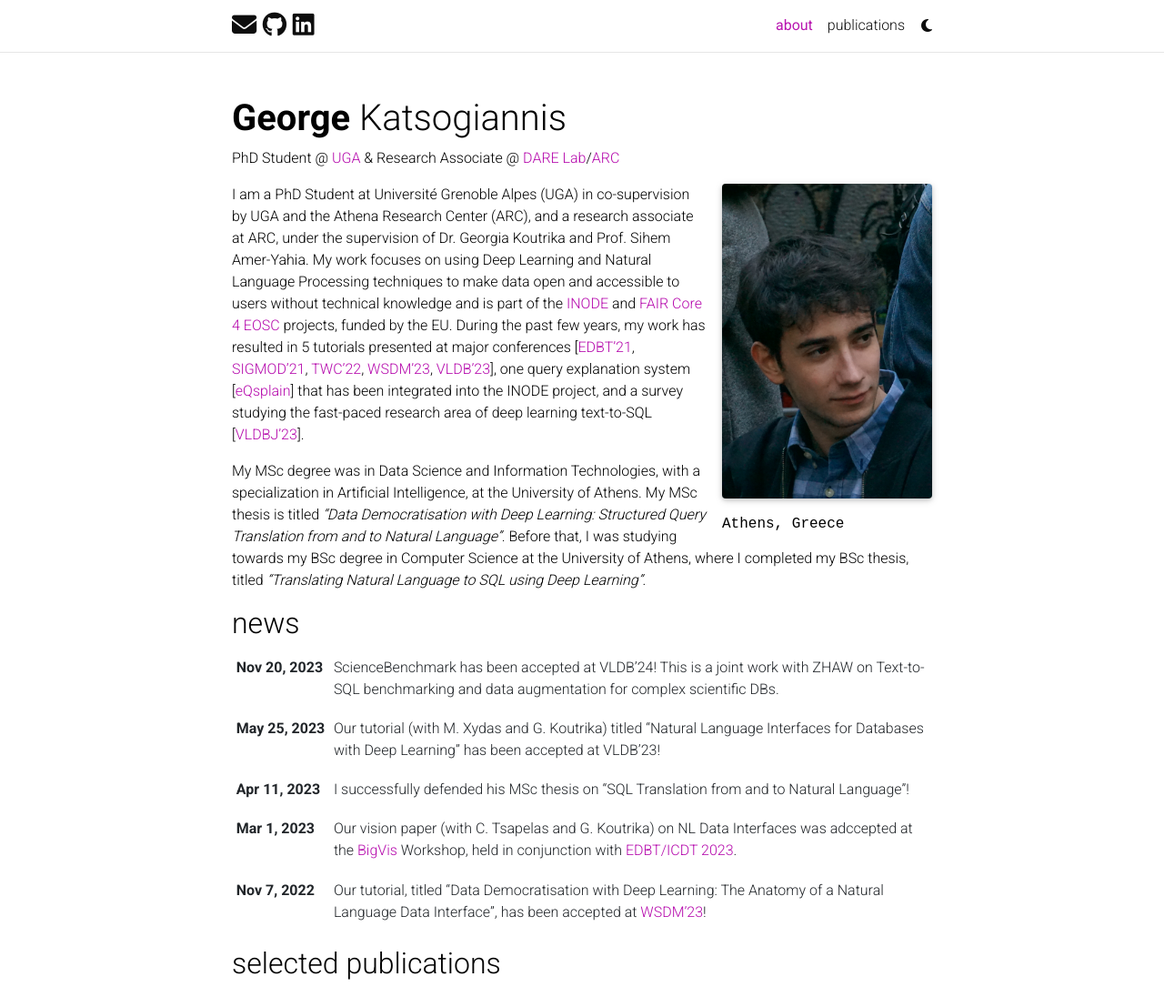
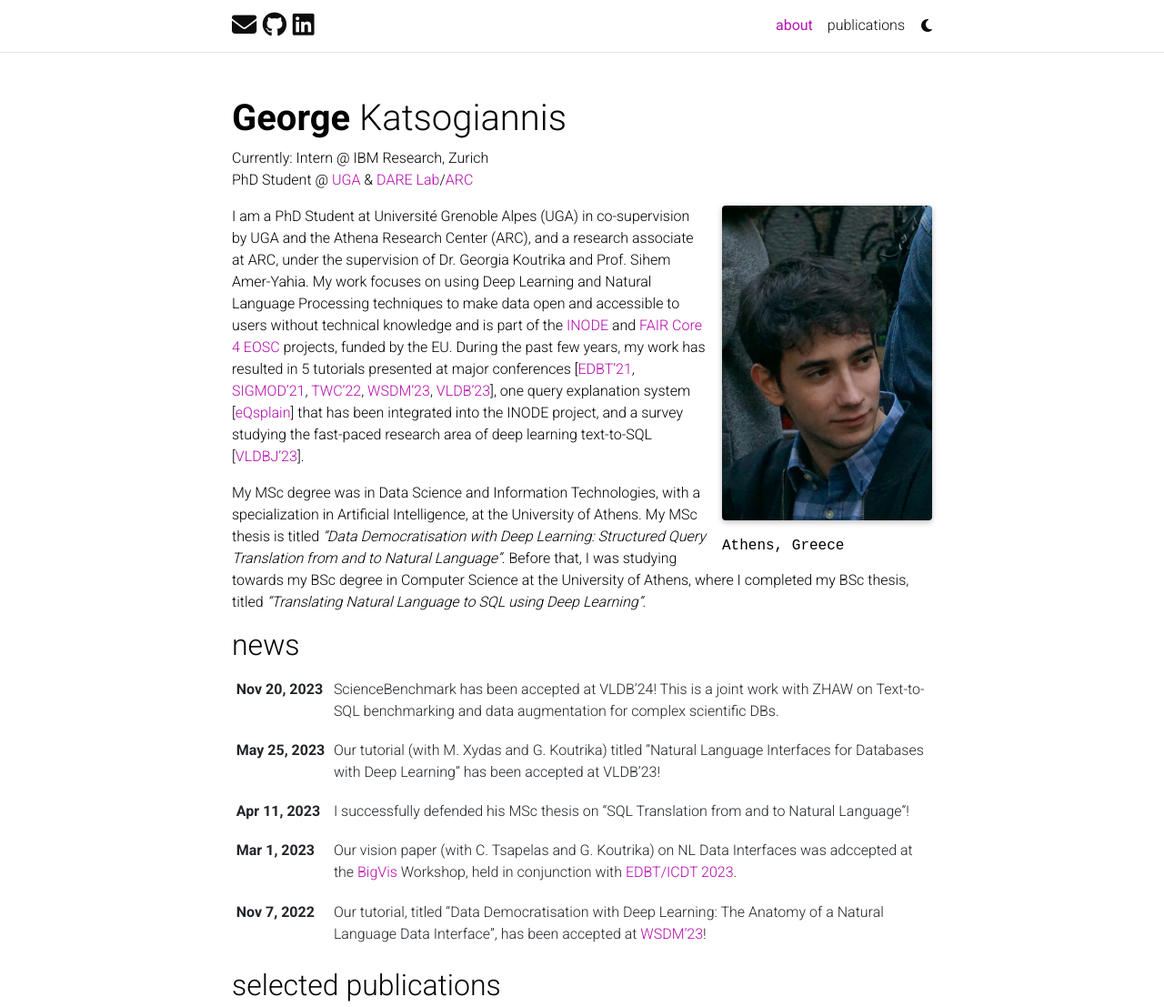
Before and after one commit to geokats/geokats.github.io, a Jekyll site: the page built from _pages/about.md, in a window 1280 px wide and 1305 px high, cut to the strip 0-1107 px from the top of the window. Shown: the whole strip at 91% size. Built offline with Jekyll 4.4.1, drawn with Linux system fonts in a browser that asks for light colours; full-size pictures stand in for the smaller copies a plugin makes; comment, search, counter and statistics services are not loaded; a style sheet for code colours, icons or effects is not loaded.

Commit message:
Update about.md

```diff
--- a/_pages/about.md
+++ b/_pages/about.md
@@ -3,8 +3,9 @@ layout: about
 title: about
 permalink: /
 subtitle: >
+  Currently: Intern @ IBM Research, Zurich <br>
   PhD Student @ <a href="https://www.univ-grenoble-alpes.fr/english/">UGA</a>
-  & Research Associate @ <a href="https://darelab.imsi.athenarc.gr">DARE Lab</a>/<a href="https://www.athenarc.gr/en">ARC</a>
+  & <a href="https://darelab.imsi.athenarc.gr">DARE Lab</a>/<a href="https://www.athenarc.gr/en">ARC</a>
 
 profile:
   align: right
```
